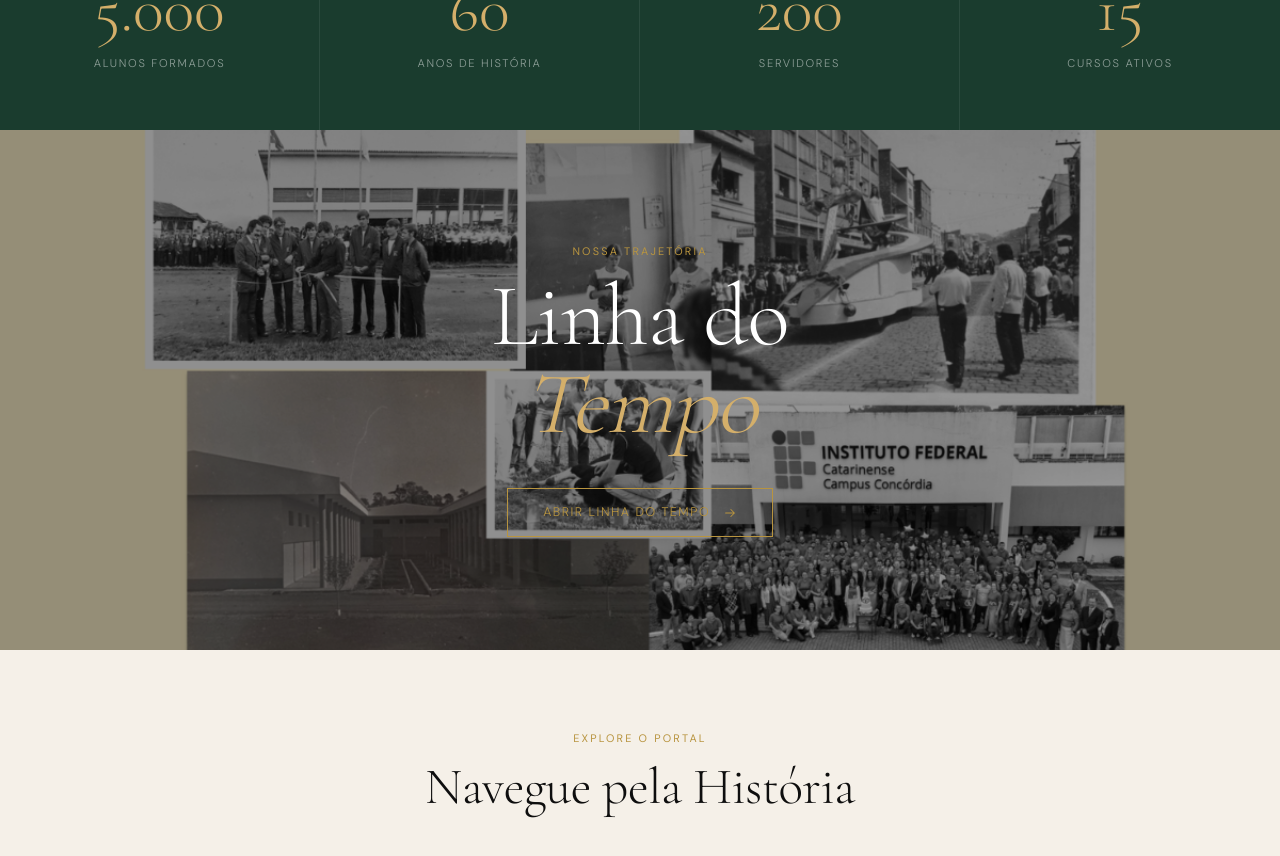
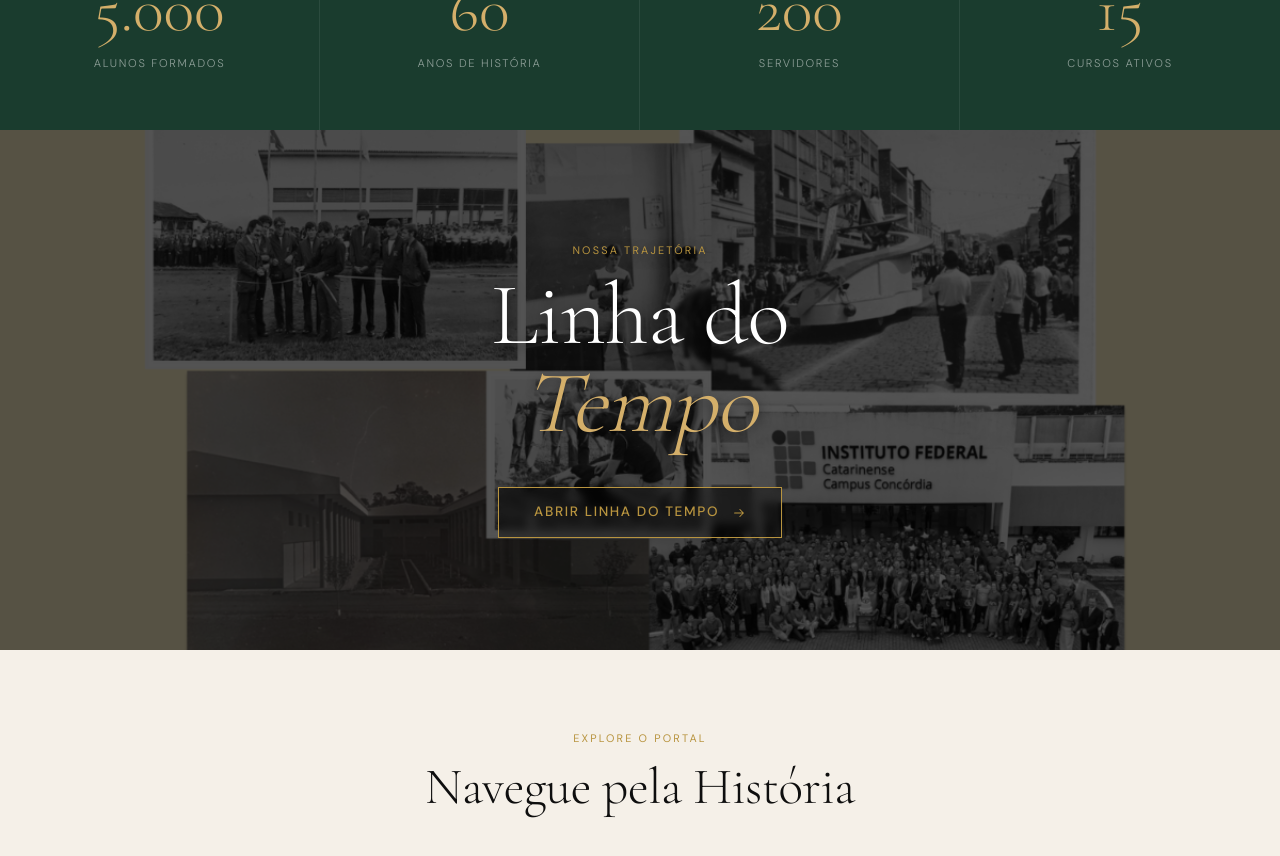
Before and after one commit to aisai-zucchi/ifc60anos, a Next.js app: page / in a window 1280 px wide. Shown: the part 880-1736 px from the top of the page. Built offline with nearby package versions, Linux system fonts and the light colour scheme.

Commit message:
feat: Add styling for the new TimelineBanner component.

```diff
--- a/src/components/features/home/TimelineBanner.module.css
+++ b/src/components/features/home/TimelineBanner.module.css
@@ -24,7 +24,7 @@
 .overlay {
   position: absolute;
   inset: 0;
-  background: rgba(0, 0, 0, 0.4);
+  background: rgba(0, 0, 0, 0.65);
   z-index: 0;
 }
 
@@ -33,6 +33,7 @@
   z-index: 1;
   text-align: center;
   padding: 2rem;
+  text-shadow: 0 4px 12px rgba(0, 0, 0, 0.5);
 }
 
 .inner h2 {
@@ -57,8 +58,11 @@
   padding: 0.9rem 2.2rem;
   border: 1px solid var(--color-gold);
   color: var(--color-gold);
+  background: rgba(0, 0, 0, 0.4);
+  backdrop-filter: blur(4px);
   text-decoration: none;
-  font-size: 0.78rem;
+  font-size: 0.85rem;
+  font-weight: 500;
   letter-spacing: 0.12em;
   text-transform: uppercase;
   transition: all 0.3s var(--ease);
```
